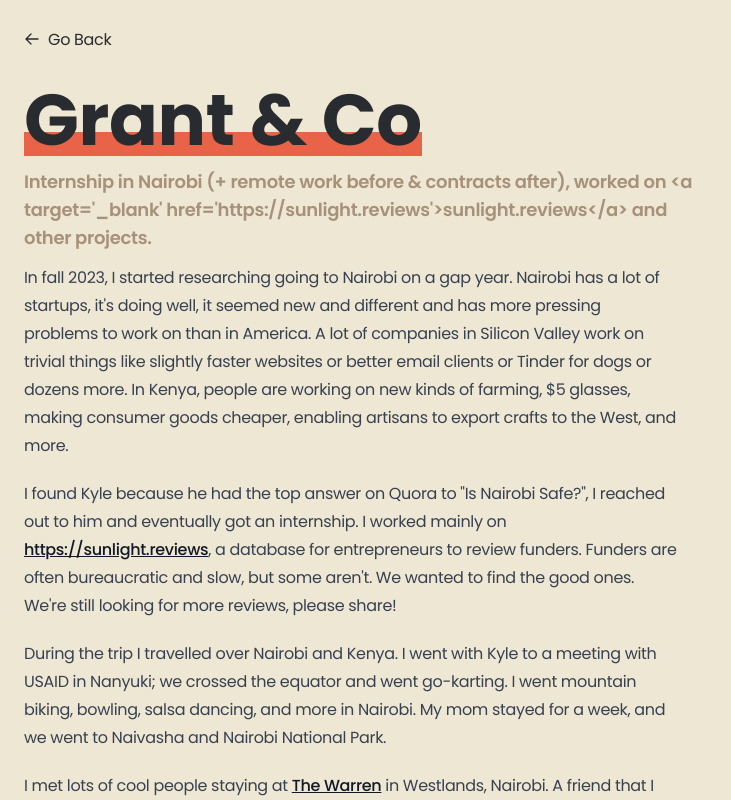
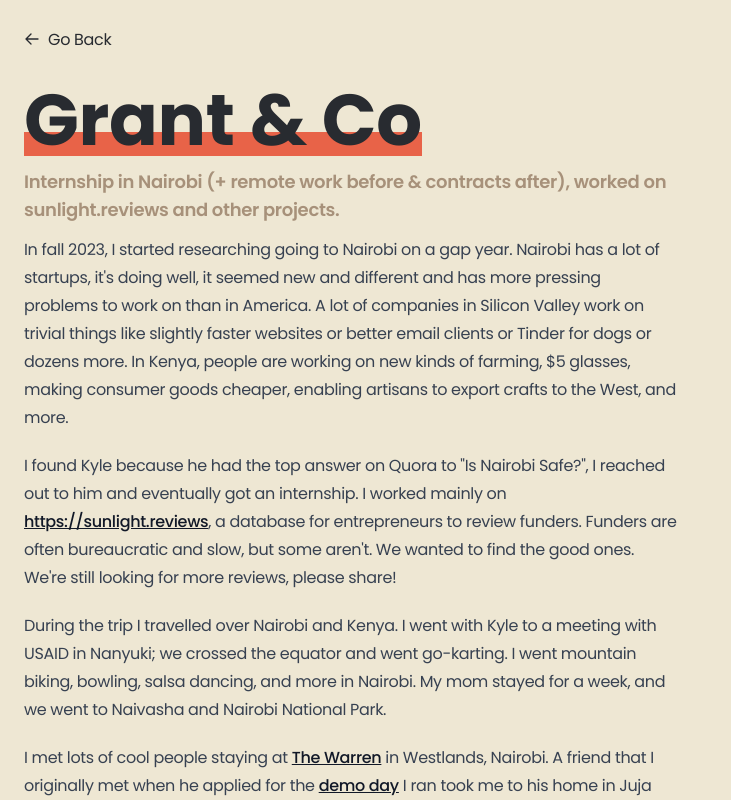
Before and after one commit to code3z/new-portfolio, a Next.js app: page /kenya in a window 1280 px wide. Shown: the top 800 px of the page, without its empty margins (0-731 px from the left). Built offline with nearby package versions, Linux system fonts and the light colour scheme.

Commit message:
Update WritingLayout.tsx

```diff
--- a/components/WritingLayout.tsx
+++ b/components/WritingLayout.tsx
@@ -48,9 +48,10 @@
           <h1 className="text-4xl sm:text-7xl font-bold">{roleData?.org}</h1>
           <div className="bg-theme-red/90 w-full h-3 sm:h-6 -mt-3 sm:-mt-6" />
         </div>
-        <p className="text-tan text-lg font-semibold mt-3 max-w-2xl">
-          {roleData?.description}
-        </p>
+        <p
+  className="text-tan text-lg font-semibold mt-3 max-w-2xl"
+  dangerouslySetInnerHTML={{ __html: roleData?.description || '' }}
+></p>
         <div className="mt-3 prose pb-16">{children}</div>
       </motion.div>
       <motion.div
```
